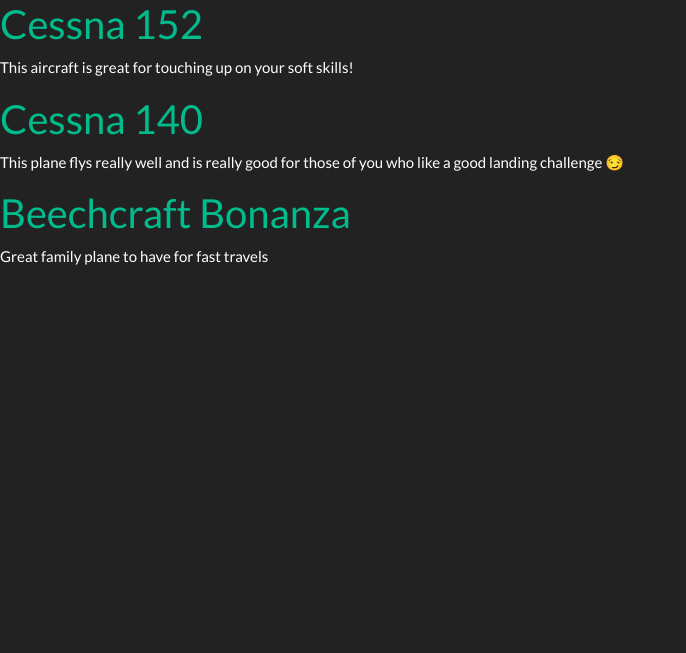
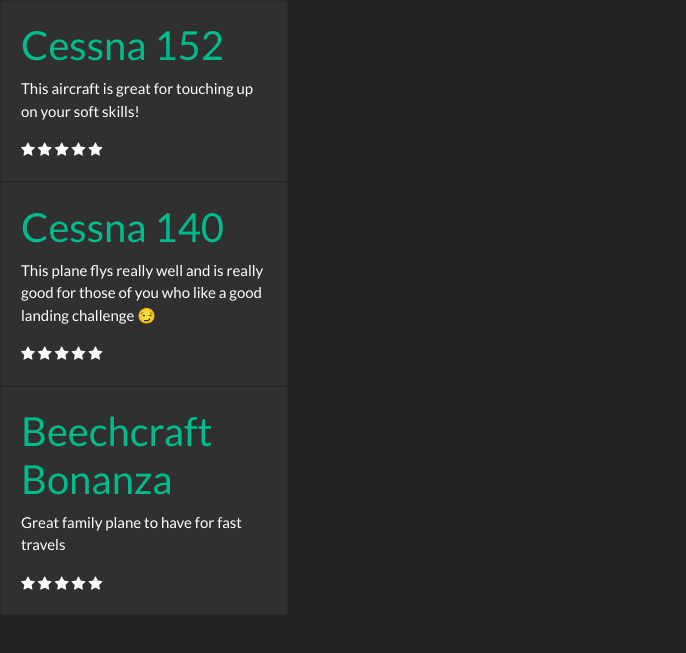
Before and after one commit to Tylerholland12/plane_rate, a Django app: page / in a window 1280 px wide. Shown: the part 88-741 px from the top of the page, without its empty margins (0-686 px from the left). Run offline with Django 3.2, Linux system fonts and the light colour scheme; data comes from the database, SQL or seed files in the repository; both versions use the stored data as it was after the commit; some libraries are stand-ins or nearby versions.

Commit message:
updated css

```diff
--- a/blog/models.py
+++ b/blog/models.py
@@ -7,7 +7,6 @@
 	title = models.CharField(max_length=255)
 	author = models.ForeignKey('auth.User',on_delete=models.CASCADE)
 	body = models.TextField()
-	# upload = models.FileField(upload_to='uploads/')
 
 	def __str__(self):
 		return self.title
--- a/blog/templates/base.html
+++ b/blog/templates/base.html
@@ -11,6 +11,8 @@
 	<link rel="stylesheet" href="https://bootswatch.com/4/darkly/bootstrap.min.css">
 	<!-- CUSTOM STYLES -->
 	<link rel="stylesheet" href="styles.css">
+
+	<link rel="stylesheet" href="https://cdnjs.cloudflare.com/ajax/libs/font-awesome/4.7.0/css/font-awesome.min.css">
 </head>
 <body>
 
@@ -20,6 +22,7 @@
 			<div class="title_menu">
 				{% if user.is_authenticated %}
 					<a href="{% url 'post-new' %}"> + New Post </a> | <a href="{% url 'logout' %}"> Logout</a>
+
 				{% else %}
 					<a href="{% url 'login' %}">Login </a> | <a href="{% url 'register' %}"> Register</a>
 				{%endif%}
--- a/blog/templates/home.html
+++ b/blog/templates/home.html
@@ -2,11 +2,25 @@
 
 {% block content %}
 	{% for post in posts %}
-		<div class="post_entry">
-			<h2 class="post_title">
-				<a href="{% url 'post-detail' post.pk %}">{{post.title}}</a>
-			</h2>
-			<p class="post_content">{{post.body}}</p>
+
+			<div class="card" style="width: 18rem;">
+					<div class="card-body">
+						<h2 class="post_title">
+								<a href="{% url 'post-detail' post.pk %}">{{post.title}}</a>
+							</h2>
+							<p class="post_content">{{post.body}}</p>
+
+
+
+							<span class="fa fa-star checked"></span>
+							<span class="fa fa-star checked"></span>
+							<span class="fa fa-star checked"></span>
+							<span class="fa fa-star"></span>
+							<span class="fa fa-star"></span>
+							<!-- <a class="navbar-brand" href="admin/">Planeo</a>
+							<a class="navbar-brand" href="accounts/">Planeo</a> -->
+					</div>
+				  </div>
 		</div>
 	{%endfor%}
 {% endblock %}
--- a/blog/templates/post_detail.html
+++ b/blog/templates/post_detail.html
@@ -19,6 +19,11 @@
 		<p class="post_detail_content">
 			{{post.body}}
 		</p>
+		<!-- <p class="Post">
+			{{post.video}}
+			<input type= "url" name= "video_url">
+		</p>
+		<input type= "url" name= "video_url"> -->
 	</div>
 
 {% endblock%}
--- a/blog/views.py
+++ b/blog/views.py
@@ -12,6 +12,7 @@
 class PostDetailView(DetailView):
 	model = Post
 	template_name = 'post_detail.html'
+
 
 class CreatePostView(CreateView):
 	model = Post
@@ -28,6 +29,6 @@
 	template_name = 'delete_post.html'
 	success_url = reverse_lazy('home')
 
-# class PostUploadView(UpdateView):
+# class PostUploadView(CreateView):
 # 	model = Post
 # 	template_name = 'upload.html'
--- a/static/css/style.css
+++ b/static/css/style.css
@@ -126,3 +126,7 @@
 	background: #ddd;
 	padding: 1rem;
 }
+
+.checked {
+	color: orange;
+  }
```
Also changed, not shown: blog/templates/upload.html (deleted), db.sqlite3.
